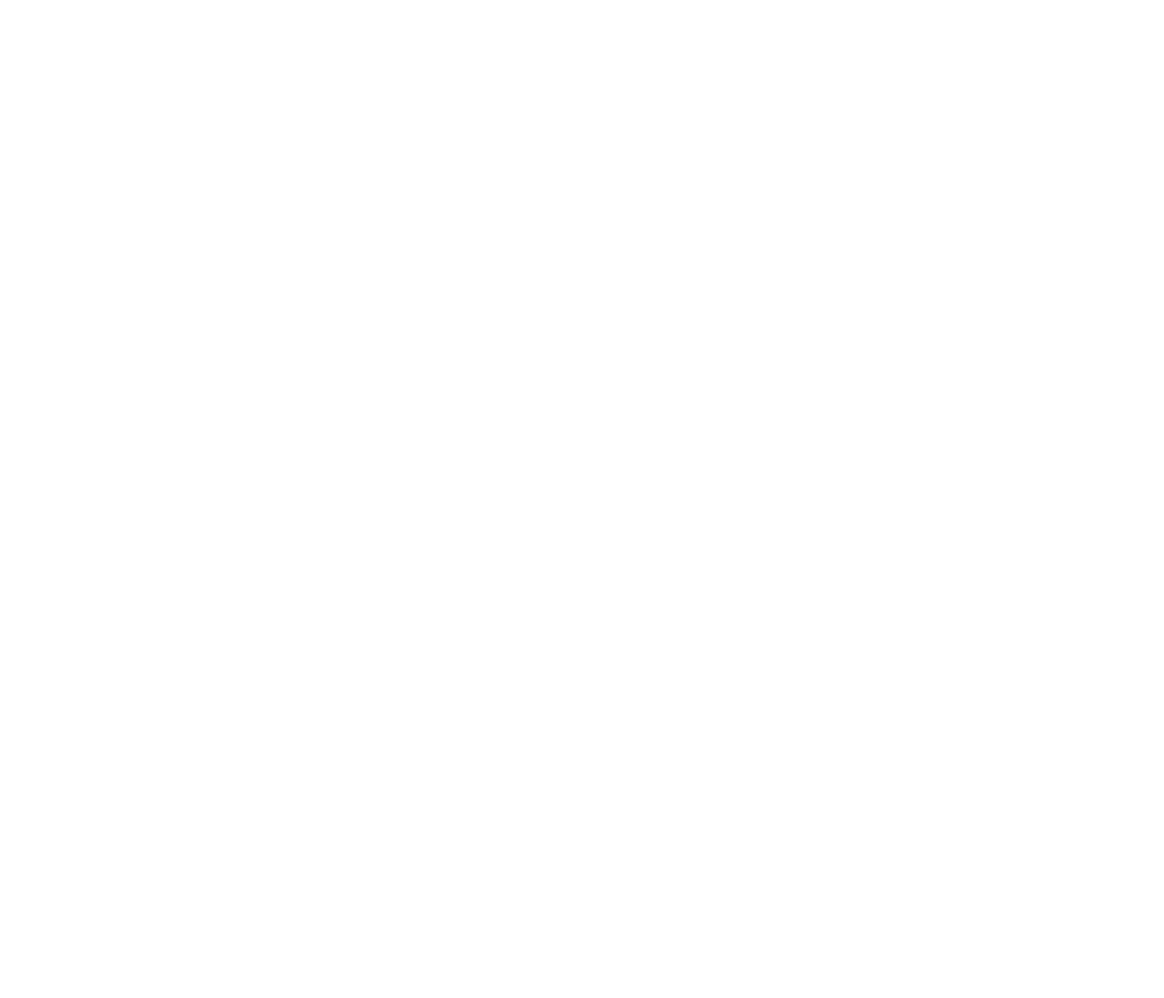
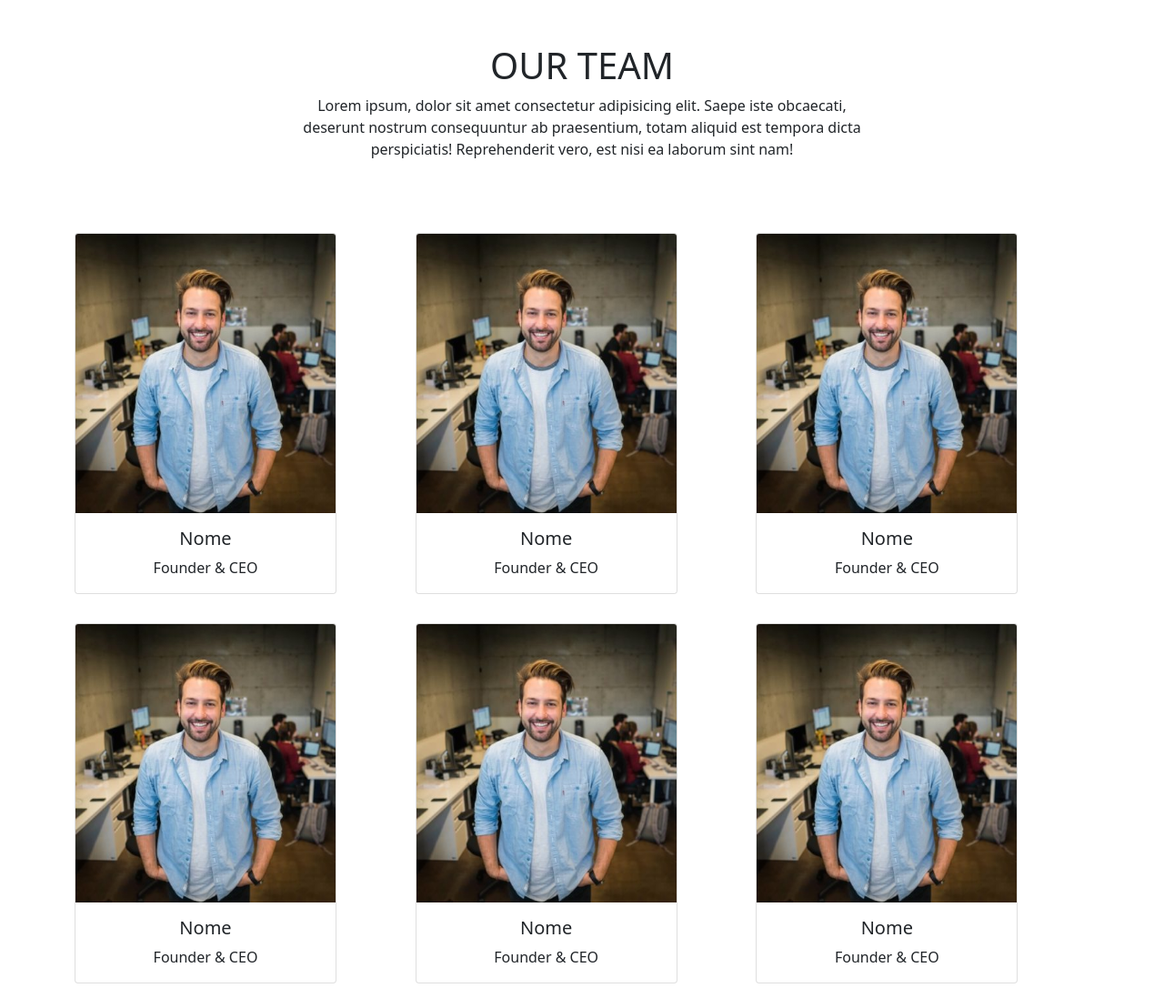
Before and after one commit to marcocareddu/js-our-team, a plain HTML site: page index.html in a window 1280 px wide. Shown: the whole page at 91% size. Before the commit the page ends 800 px from the top, so only its background shows below. Drawn offline with nearby package versions, Linux system fonts and the light colour scheme.

Commit message:
HTML - Added Mokup

```diff
--- a/index.html
+++ b/index.html
@@ -19,6 +19,87 @@
 
 <body>
 
+    <!-- Header -->
+    <header class="text-center">
+        <div class="container py-5 w-50">
+            <h1>OUR TEAM</h1>
+            <p>Lorem ipsum, dolor sit amet consectetur adipisicing elit. Saepe iste obcaecati, deserunt nostrum
+                consequuntur ab praesentium, totam aliquid est tempora dicta perspiciatis! Reprehenderit vero, est nisi
+                ea laborum sint nam!</p>
+        </div>
+    </header>
+
+    <!-- Main -->
+    <main>
+        <div class="container">
+            <div class="row gx-2">
+
+                <!-- Mokup -->
+                <div class="col col-4 py-3 text-center">
+                    <div class="card" style="width: 18rem;">
+                        <img src="./img/wayne-barnett-founder-ceo.jpg" class="card-img-top" alt="...">
+                        <div class="card-body">
+                            <h5 class="card-title">Nome</h5>
+                            <p class="card-text">Founder & CEO</p>
+                        </div>
+                    </div>
+                </div>
+
+                <div class="col col-4 py-3 text-center">
+                    <div class="card" style="width: 18rem;">
+                        <img src="./img/wayne-barnett-founder-ceo.jpg" class="card-img-top" alt="...">
+                        <div class="card-body">
+                            <h5 class="card-title">Nome</h5>
+                            <p class="card-text">Founder & CEO</p>
+                        </div>
+                    </div>
+                </div>
+
+                <div class="col col-4 py-3 text-center">
+                    <div class="card" style="width: 18rem;">
+                        <img src="./img/wayne-barnett-founder-ceo.jpg" class="card-img-top" alt="...">
+                        <div class="card-body">
+                            <h5 class="card-title">Nome</h5>
+                            <p class="card-text">Founder & CEO</p>
+                        </div>
+                    </div>
+                </div>
+
+                <div class="col col-4 py-3 text-center">
+                    <div class="card" style="width: 18rem;">
+                        <img src="./img/wayne-barnett-founder-ceo.jpg" class="card-img-top" alt="...">
+                        <div class="card-body">
+                            <h5 class="card-title">Nome</h5>
+                            <p class="card-text">Founder & CEO</p>
+                        </div>
+                    </div>
+                </div>
+
+                <div class="col col-4 py-3 text-center">
+                    <div class="card" style="width: 18rem;">
+                        <img src="./img/wayne-barnett-founder-ceo.jpg" class="card-img-top" alt="...">
+                        <div class="card-body">
+                            <h5 class="card-title">Nome</h5>
+                            <p class="card-text">Founder & CEO</p>
+                        </div>
+                    </div>
+                </div>
+
+                <div class="col col-4 py-3 text-center">
+                    <div class="card" style="width: 18rem;">
+                        <img src="./img/wayne-barnett-founder-ceo.jpg" class="card-img-top" alt="...">
+                        <div class="card-body">
+                            <h5 class="card-title">Nome</h5>
+                            <p class="card-text">Founder & CEO</p>
+                        </div>
+                    </div>
+                </div>
+
+            </div>
+
+        </div>
+    </main>
+
 
     <!-- Bootstrap JS -->
     <script src="https://cdn.jsdelivr.net/npm/bootstrap@5.0.2/dist/js/bootstrap.bundle.min.js"
```
